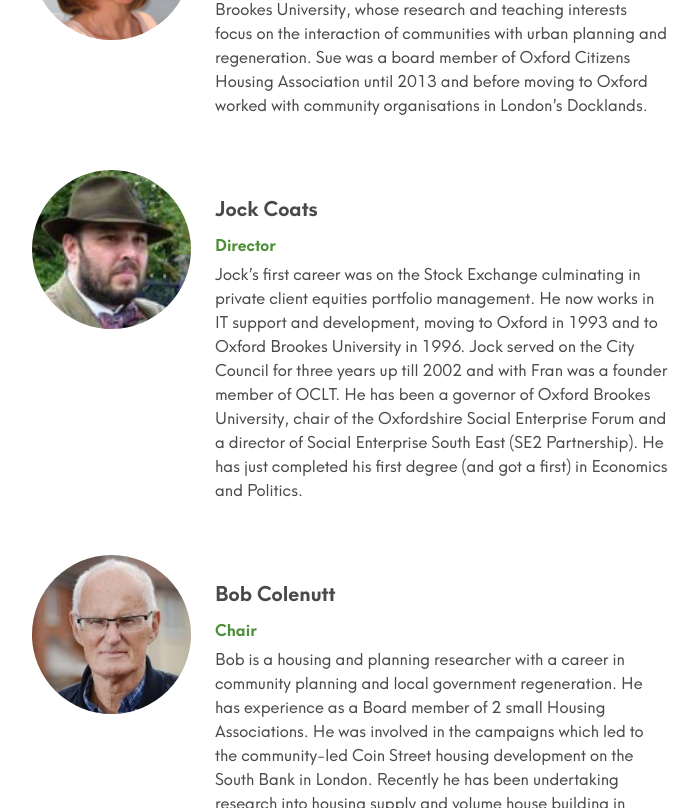
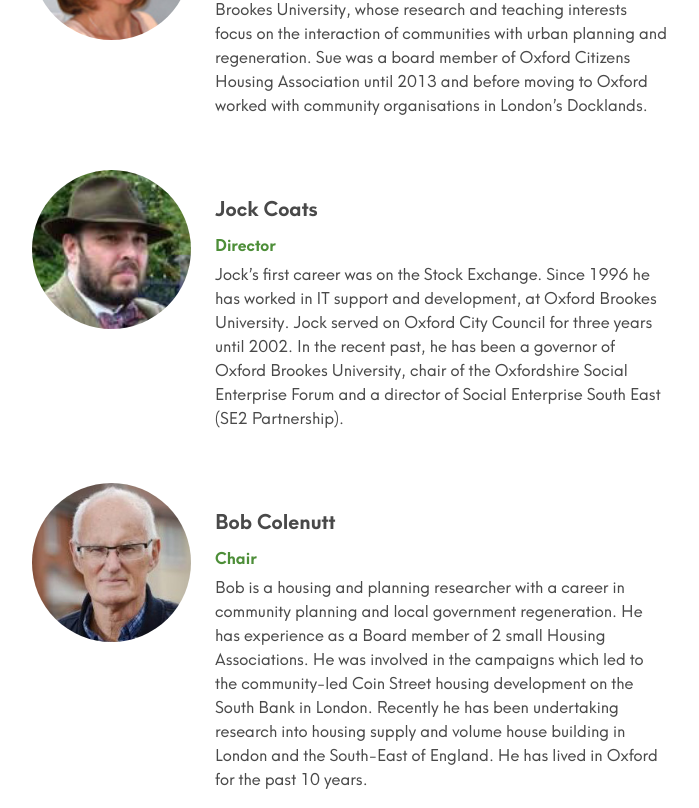
Before and after one commit to johnpuddephatt/oclt, a Jekyll site: the page built from _pages/about.md, in a window 1280 px wide and 900 px high, scrolled down 1393 px, cut to the strip 0-808 px from the top of the window. Shown: the whole strip, without its empty margins (308-1007 px from the left). Built offline with Jekyll 4.4.1, drawn with Linux system fonts in a browser that asks for light colours.

Commit message:
Update from Forestry.io Oxfordshire CLT updated _data/people.yml

```diff
--- a/_data/people.yml
+++ b/_data/people.yml
@@ -11,13 +11,11 @@
 - name: Jock Coats
   role: Director
   image: "/uploads/people/Jock.jpg"
-  description: Jock’s first career was on the Stock Exchange culminating in private
-    client equities portfolio management. He now works in IT support and development,
-    moving to Oxford in 1993 and to Oxford Brookes University in 1996. Jock served
-    on the City Council for three years up till 2002 and with Fran was a founder member
-    of OCLT. He has been a governor of Oxford Brookes University, chair of the Oxfordshire
-    Social Enterprise Forum and a director of Social Enterprise South East (SE2 Partnership).
-    He has just completed his first degree (and got a first) in Economics and Politics.
+  description: Jock’s first career was on the Stock Exchange. Since 1996 he has worked
+    in IT support and development, at Oxford Brookes University. Jock served on Oxford
+    City Council for three years until 2002. In the recent past, he has been a governor
+    of Oxford Brookes University, chair of the Oxfordshire Social Enterprise Forum
+    and a director of Social Enterprise South East (SE2 Partnership).
 - name: Bob Colenutt
   role: Chair
   image: "/uploads/people/bobc.jpg"
```
